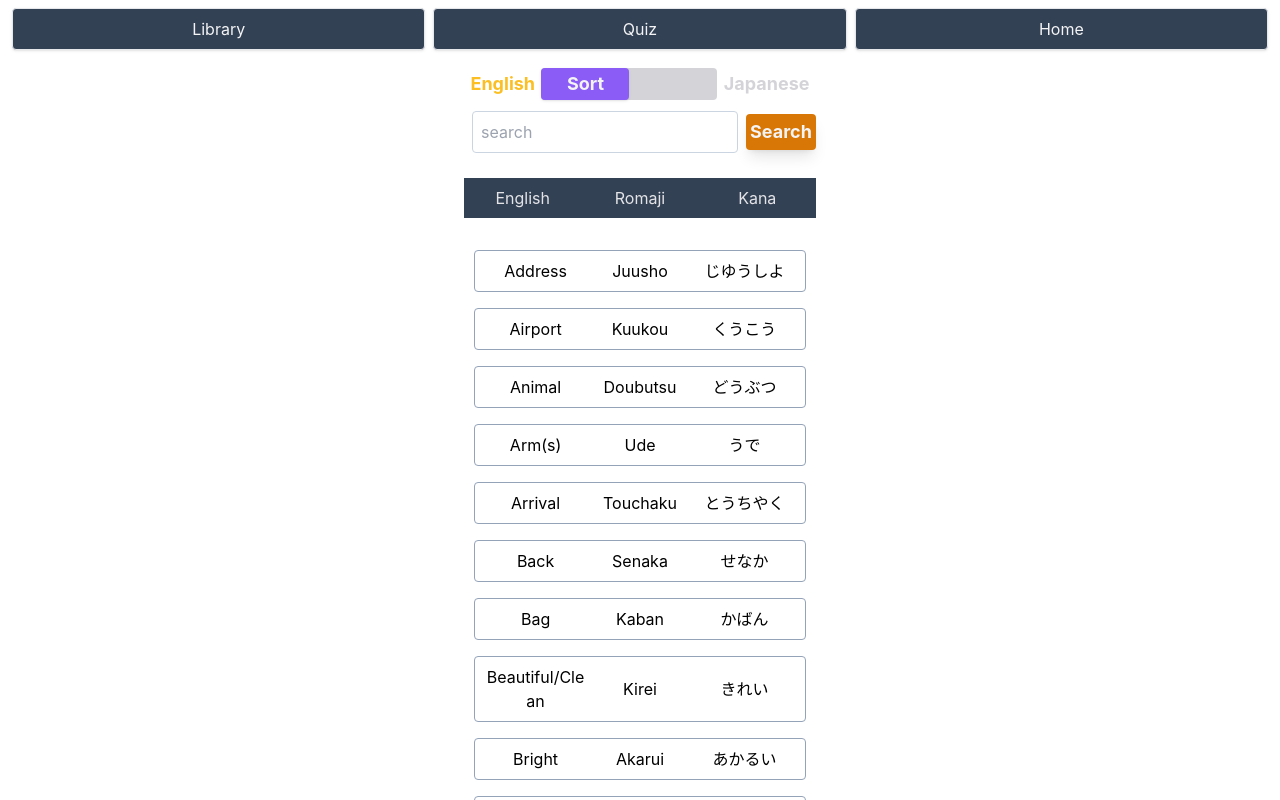
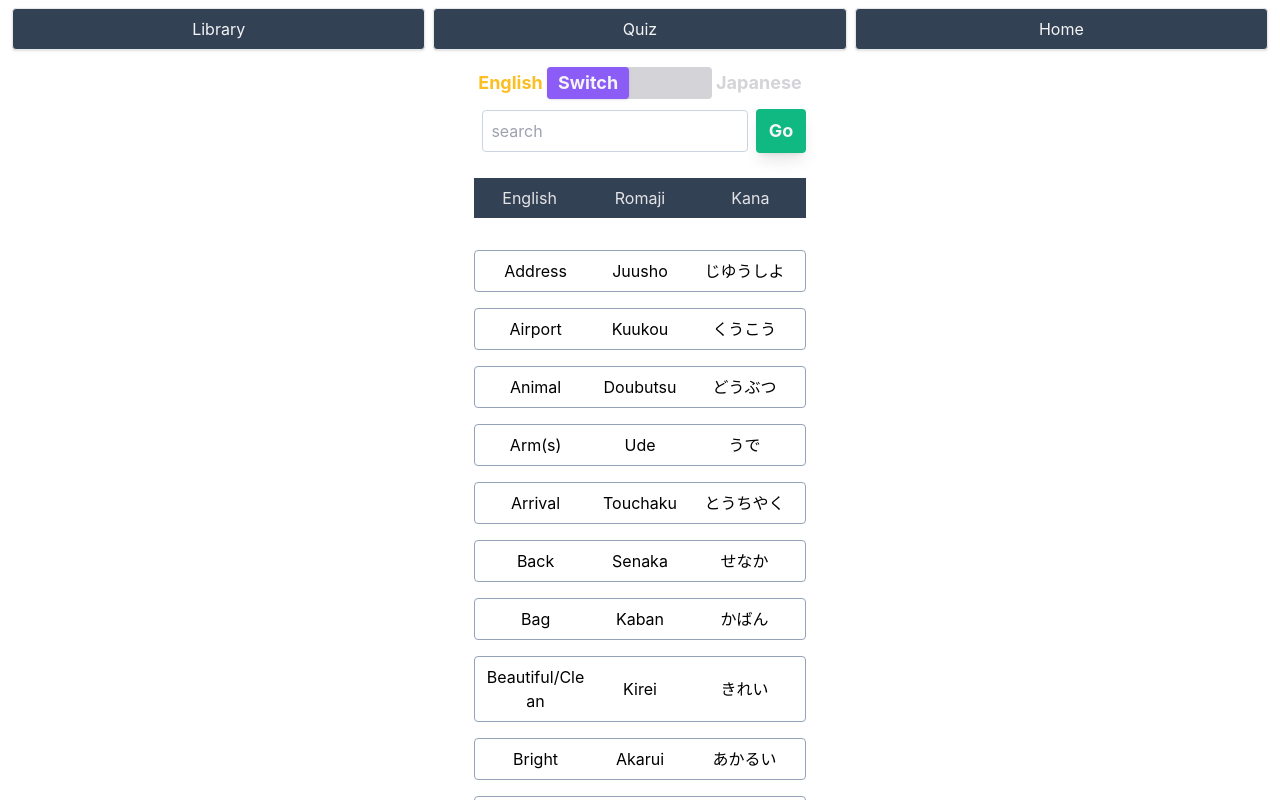
Before and after one commit to LumberJon1/JapaneseFlashcards, a React (Create React App) app: page / in a window 1280 px wide. Both pictures are taken after a click on the item "Library". Shown: the top 800 px of the page. Built offline with nearby package versions, Linux system fonts and the light colour scheme.

Commit message:
Added conditional class changes to switch button and highlighting of categories

```diff
--- a/package.json
+++ b/package.json
@@ -4,6 +4,9 @@
   "homepage": "https://LumberJon1.github.io/JapaneseFlashcards",
   "private": true,
   "dependencies": {
+    "@fortawesome/fontawesome-svg-core": "^6.4.0",
+    "@fortawesome/free-solid-svg-icons": "^6.4.0",
+    "@fortawesome/react-fontawesome": "^0.2.0",
     "@testing-library/jest-dom": "^5.16.5",
     "@testing-library/react": "^13.4.0",
     "@testing-library/user-event": "^13.5.0",
--- a/src/components/LibrarySearch/index.js
+++ b/src/components/LibrarySearch/index.js
@@ -1,5 +1,5 @@
 import React, {useState} from "react";
-import { library } from "../../library";
+import { countLibrary, library } from "../../library";
 
 function LibrarySearch(props) {
 
@@ -23,6 +23,7 @@ function LibrarySearch(props) {
         else {
             setSortOrder("English");
         }
+        countLibrary();
     }
 
     // Handle search change
@@ -78,18 +79,21 @@ function LibrarySearch(props) {
     return (
         <div className="h-24 mt-3 mb-1 w-full flex flex-col items-center justify-around">
             <div className="flex items-center justify-evenly w-full h-8">
-                <p className="text-lg font-bold text-amber-400">
+                <p className={sortOrder === "English" ? "text-lg font-bold text-amber-400"
+                    : "text-lg font-bold text-zinc-300"}>
                     English
                 </p>
                 <div className="w-1/2 bg-zinc-300 rounded my-2 relative h-full">
                     <button
-                        className="p-2 absolute inset-y-0 w-1/2 flex flex-col items-center justify-center h-full rounded shadow bg-violet-500 text-zinc-100 font-bold text-lg left-0"
+                        className={sortOrder === "English" ? "p-2 absolute inset-y-0 w-1/2 flex flex-col items-center justify-center h-full rounded shadow bg-violet-500 text-zinc-100 font-bold text-lg left-0"
+                        : "p-2 absolute inset-y-0 w-1/2 flex flex-col items-center justify-center h-full rounded shadow bg-violet-500 text-zinc-100 font-bold text-lg right-0"}
                         onClick={handleSortClick}
                     >
-                        Sort
+                    Switch
                     </button>
                 </div>
-                <p className="text-lg font-bold text-zinc-300">
+                <p className={sortOrder === "Japanese" ? "text-lg font-bold text-amber-400"
+                    : "text-lg font-bold text-zinc-300"}>
                     Japanese
                 </p>
             </div>
@@ -106,12 +110,12 @@ function LibrarySearch(props) {
                     onChange={handleSearchChange}
                 />
                 <button
-                    className="rounded shadow-lg flex items-center justify-center p-1 bg-amber-600 font-bold text-lg text-zinc-100"
+                    className="rounded shadow-lg flex items-center justify-center px-3 py-2 bg-emerald-500 font-bold text-lg text-zinc-100 w-1/5"
                     name="search"
                     type="submit"
                     onClick={handleSearchClick}
                 >
-                    Search
+                    Go
                 </button>
             </form>
         </div>
--- a/src/index.js
+++ b/src/index.js
@@ -3,7 +3,6 @@ import ReactDOM from 'react-dom/client';
 import './index.css';
 import App from './App';
 import reportWebVitals from './reportWebVitals';
-
 const root = ReactDOM.createRoot(document.getElementById('root'));
 root.render(
   <React.StrictMode>
--- a/src/library.js
+++ b/src/library.js
@@ -1327,7 +1327,6 @@ const countLibrary = () => {
             wordCount += 1;
         }
     }
-
     // Consider logging an array of unique categories and their total word counts
 
     console.log("There are "+wordCount+" items in the library, excluding phrases.");
```
Also changed, not shown: 1 other file (tests, documents, lock files or other folders).
